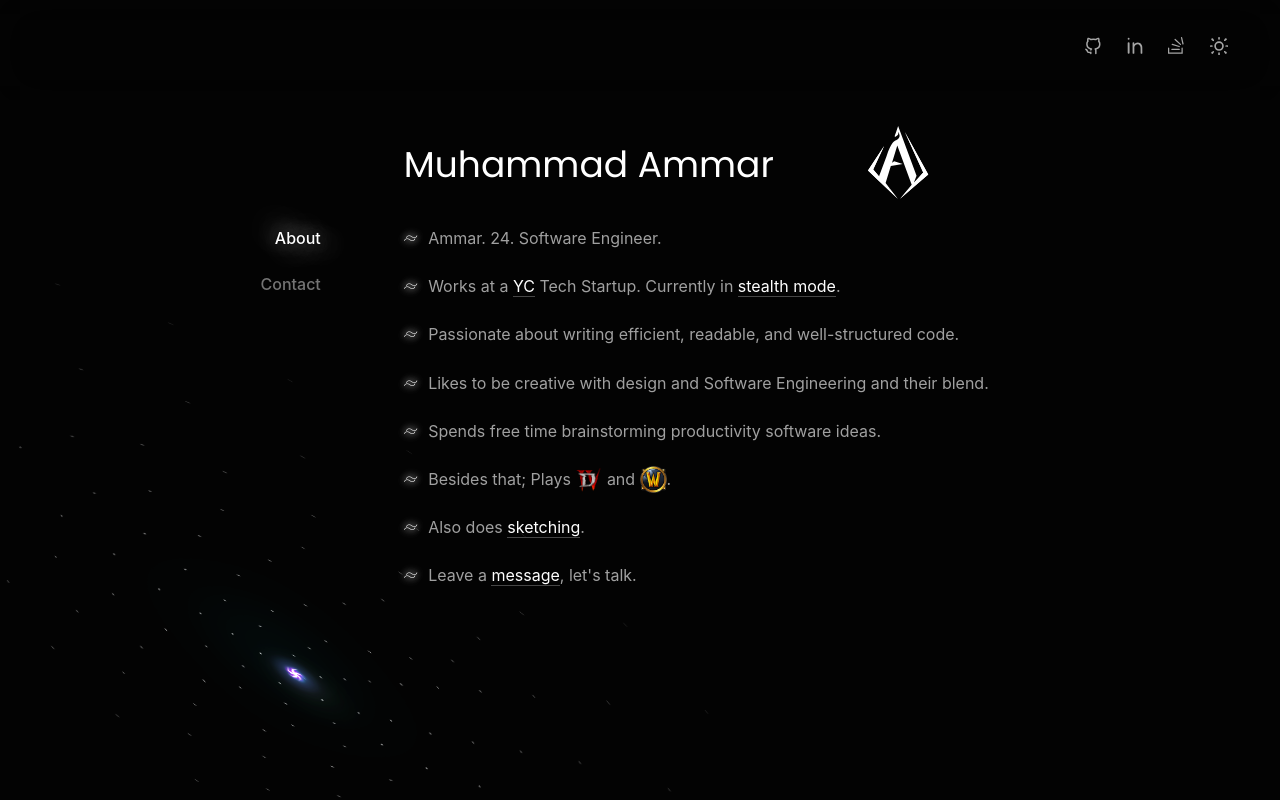
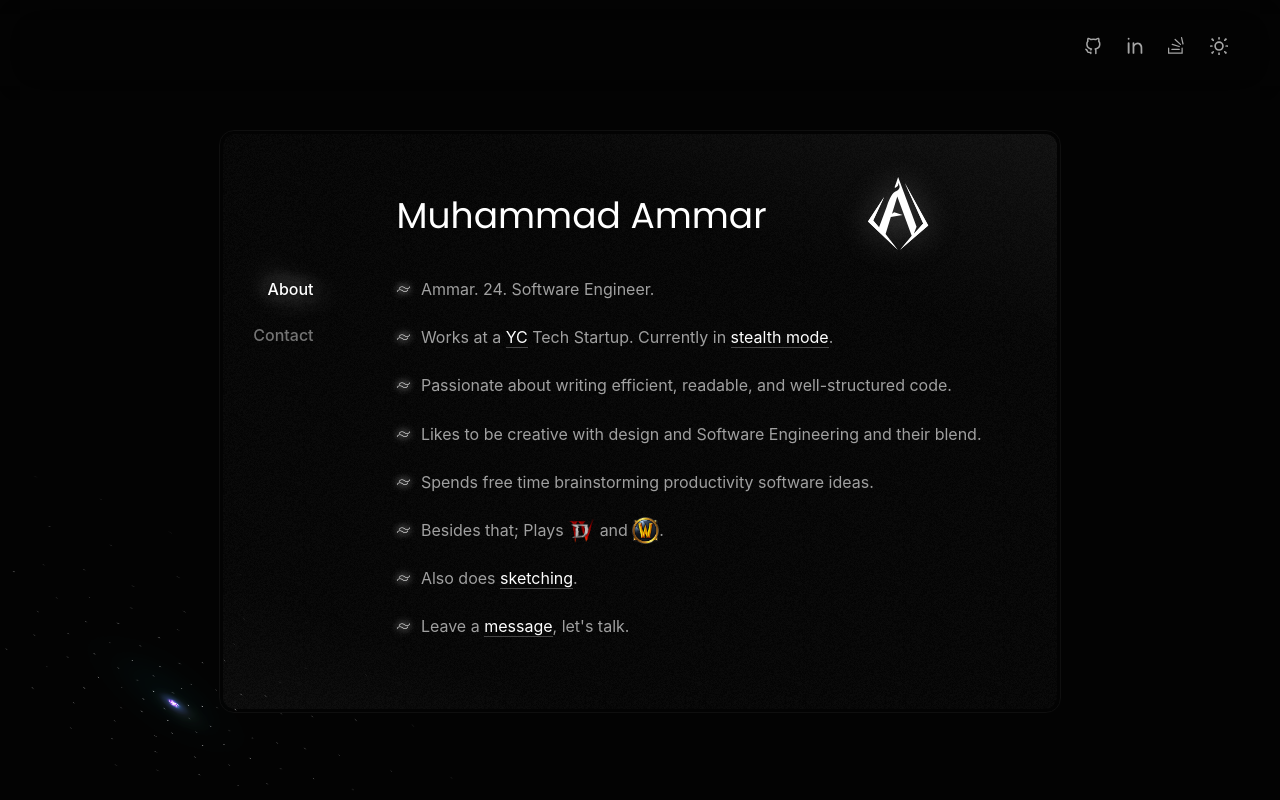
Before and after one commit to Fanoflix/personal-portfolio, a Vue app: page /about in a window 1280 px wide. Built offline with nearby package versions, Linux system fonts and the light colour scheme; a web font is replaced by a local one.

Commit message:
majot styling change

```diff
--- a/src/App.vue
+++ b/src/App.vue
@@ -13,8 +13,8 @@
 <script setup lang="ts">
 import { useThemeStore } from "@/stores/theme"
 import { onBeforeMount } from "vue"
+import SpiralIllustration from "./components/illustrations/SpiralIllustration.vue"
 import FNavbar from "./components/navbar/FNavbar.vue"
-import SpiralIllustration from "./components/illustrations/SpiralIllustration.vue"
 
 const body: HTMLElement | null = document.querySelector("body")
 const themeStore = useThemeStore()
--- a/src/assets/base-styling.scss
+++ b/src/assets/base-styling.scss
@@ -135,6 +135,7 @@
 
     &.dark {
       background: $color-background-dark;
+
       h1,
       h2,
       h3,
--- a/src/components/fancylineperfix/FancyLinePrefix.vue
+++ b/src/components/fancylineperfix/FancyLinePrefix.vue
@@ -1,5 +1,5 @@
 <template>
-  <div class="prefix-container">
+  <div class="no-select prefix-container">
     <span class="line-cli-icon-outer">~</span>
     <span class="line-cli-icon-inner">~</span>
   </div>
--- a/src/components/illustrations/SpiralIllustration.vue
+++ b/src/components/illustrations/SpiralIllustration.vue
@@ -1,6 +1,6 @@
 <script setup lang="ts">
+import { useThemeStore } from "@/stores/theme"
 import { storeToRefs } from "pinia"
-import { useThemeStore } from "@/stores/theme"
 const { isDark } = storeToRefs(useThemeStore())
 </script>
 <template>
@@ -136,16 +136,16 @@ const { isDark } = storeToRefs(useThemeStore())
 @import "@assets/screens.scss";
 .spiral-container {
   position: fixed;
-  bottom: -6%;
-  left: -4%;
-  z-index: -10;
+  bottom: -1%;
+  left: -3%;
+  z-index: -50;
 }
 
 svg {
-  height: 65vh;
-  width: 66vw;
-  min-height: 550px;
-  min-width: 570px;
+  height: 40vh;
+  width: 40vw;
+  // min-height: 550px;
+  // min-width: 570px;
   will-change: transform;
   transform: skew(40deg, 5deg) translate3d(0, 0, 0);
   transition: filter 2.5s ease-in;
--- a/src/components/mylogo/MyLogo.vue
+++ b/src/components/mylogo/MyLogo.vue
@@ -43,8 +43,8 @@
 </template>
 
 <script setup lang="ts">
+import { useThemeStore } from "@/stores/theme"
 import anime from "animejs"
-import { useThemeStore } from "@/stores/theme"
 import { storeToRefs } from "pinia"
 import { onMounted } from "vue"
 const themeStore = useThemeStore()
@@ -229,6 +229,8 @@ svg {
   fill: rgb(130, 130, 130);
 }
 .dark {
+  filter: drop-shadow(0px 0px 15px rgb(90, 90, 90));
+
   .cls-1 {
     fill: #fff;
   }
--- a/src/components/navbar/FNavbar.vue
+++ b/src/components/navbar/FNavbar.vue
@@ -76,9 +76,9 @@
 <script setup lang="ts">
 import FToolTip from "@/components/tooltip/FToolTip.vue"
 import { useThemeStore } from "@/stores/theme"
+import { storeToRefs } from "pinia"
+import type { Ref } from "vue"
 import { computed, ref } from "vue"
-import type { Ref } from "vue"
-import { storeToRefs } from "pinia"
 
 const themeStore = useThemeStore()
 const { changeTheme } = themeStore
--- a/src/views/Home/HomeView.vue
+++ b/src/views/Home/HomeView.vue
@@ -28,12 +28,48 @@ import FSidebar from "@/components/sidebar/FSidebar.vue"
 
 .home-view {
   display: flex;
-  width: 100%;
+  width: 110%;
+  padding: 50px 30px;
+  border-radius: 15px;
 
   .home-content {
     display: flex;
     flex-direction: column;
     width: $center-content-width;
+  }
+}
+
+.dark .home-view {
+  border: 1px solid rgb(15, 15, 15);
+
+  &::before {
+    content: "";
+    position: absolute;
+    border-radius: 12px;
+    left: 3px;
+    top: 3px;
+    width: calc(100% - 6px);
+    height: calc(100% - 6px);
+    background-image: url("../../assets/patterns/dark-grain.png");
+    z-index: -11;
+  }
+
+  &::after {
+    content: "";
+    position: absolute;
+    border-radius: 12px;
+    left: 3px;
+    top: 3px;
+    width: calc(100% - 6px);
+    height: calc(100% - 6px);
+    background-image: linear-gradient(
+      20deg,
+      rgba(60, 60, 60, 0.1),
+      rgba(7, 7, 7, 0.2) 15%,
+      rgba(7, 7, 7, 0.2) 75%,
+      rgba(60, 60, 60, 0.2)
+    );
+    z-index: -5;
   }
 }
 
```
Also changed, not shown: src/assets/patterns/dark-grain.png (added).
